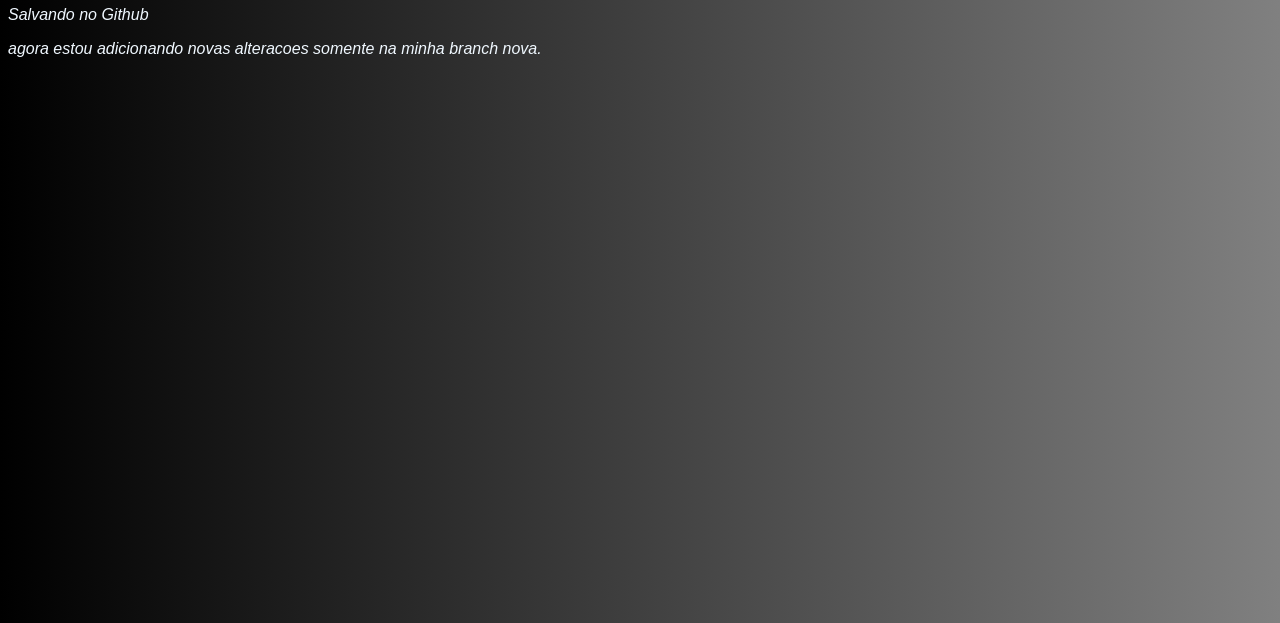
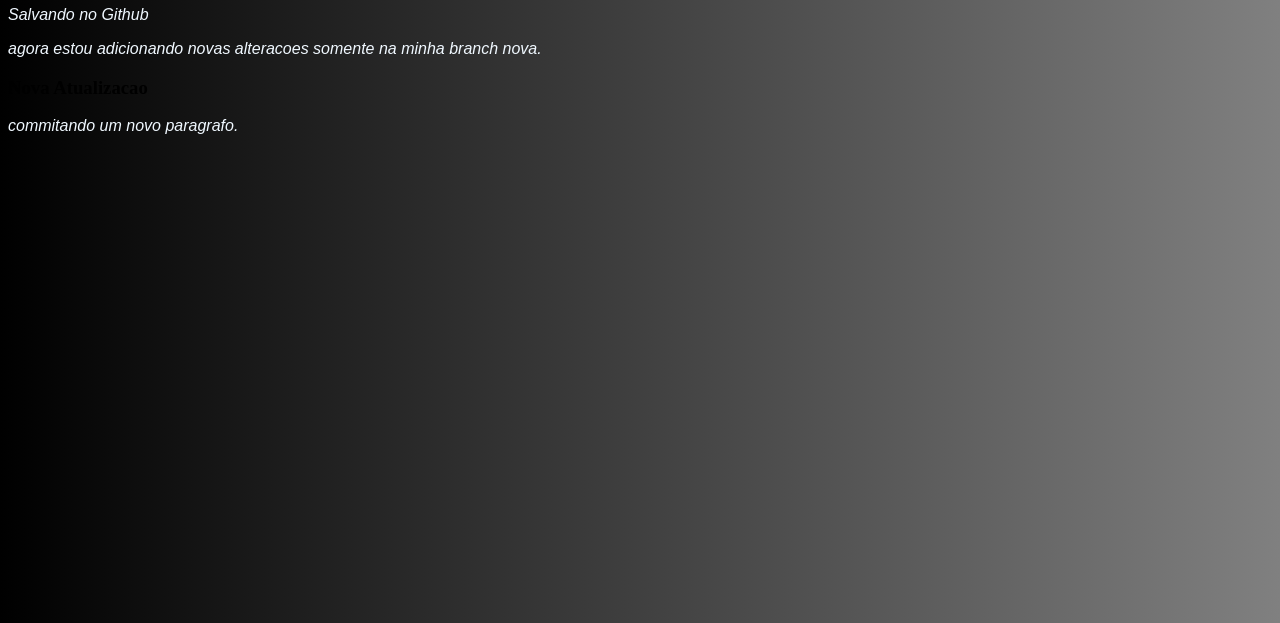
Before and after one commit to dedatti/testando-rep, a plain HTML site: page index.html in a window 1280 px wide. Shown: the part 177-800 px from the top of the page. Drawn offline with Linux system fonts and the light colour scheme.

Commit message:
add terceiro paragrafo

```diff
--- a/index.html
+++ b/index.html
@@ -11,5 +11,7 @@
     <h2>Testando Git</h2>
     <p>Salvando no Github</p>
     <p>agora estou adicionando novas alteracoes somente na minha branch nova.</p>
+    <h3>Nova Atualizacao</h3>
+    <p>commitando um novo paragrafo.</p>
 </body>
 </html>
```
